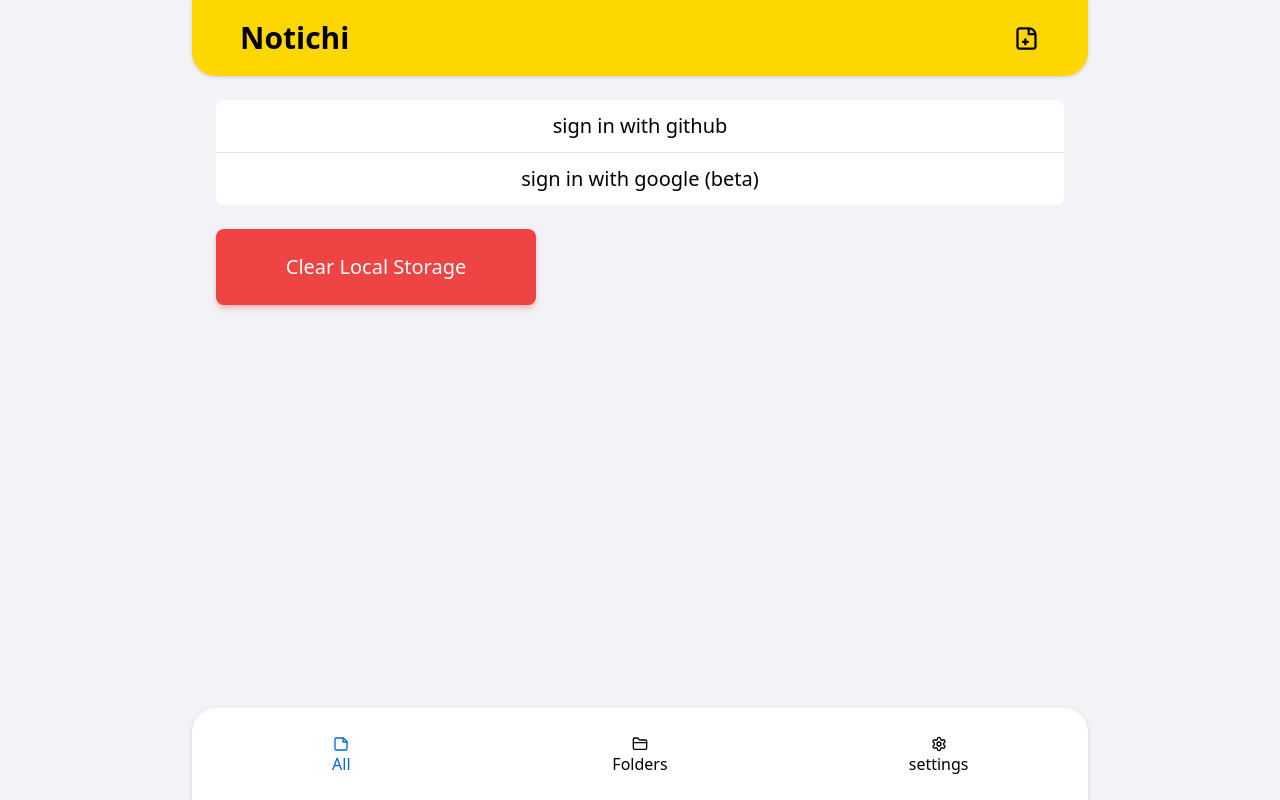
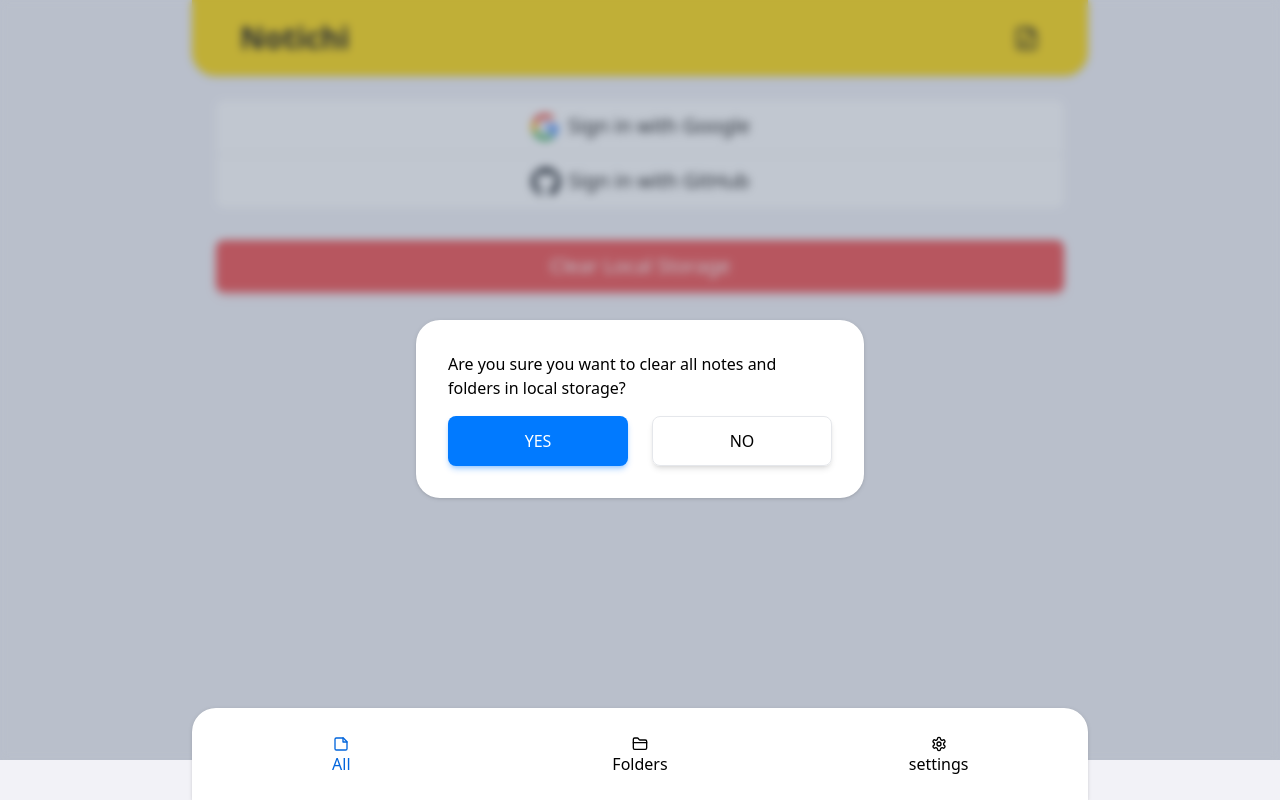
Before and after one commit to MasoudSR/notichi, a Next.js app: page /settings in a window 1280 px wide. Both pictures are taken after a click on the button "Clear Local Storage". Built offline with nearby package versions, Linux system fonts and the light colour scheme; no server answers; what tailwindcss-animated would draw is missing.

Commit message:
settings ui improved for better user experience

```diff
--- a/src/components/module/NoteFields.tsx
+++ b/src/components/module/NoteFields.tsx
@@ -74,7 +74,7 @@ export default function NoteFields({
 				</div>
 			</div>
 			<AddToFolder note={note} setNote={setNote} showFolders={showFolders} setShowFolders={setShowFolders} />
-			{showFolders && <Shadow setShowFolders={setShowFolders} />}
+			{showFolders && <Shadow setShow={setShowFolders} />}
 		</>
 	);
 }
--- /dev/null
+++ b/src/components/module/PopUp.tsx
@@ -0,0 +1,33 @@
+export default function PopUp({
+	blueBtnText,
+	whiteBtnText,
+	text,
+	blueBtnFunc,
+	whiteBtnFunc,
+}: {
+	text: string;
+	blueBtnText: string;
+	whiteBtnText: string;
+	blueBtnFunc: () => void;
+	whiteBtnFunc: () => void;
+}) {
+	return (
+		<div className="fixed max-w-md top-[40%] left-[50%] z-20 drop-shadow -translate-x-[50%] w-[80%]">
+			<div className={`bg-white animate-jump-in animate-duration-300 p-8 rounded-3xl`}>
+				{text}
+				<div className="justify-between mt-4 grid grid-cols-2 gap-6">
+					<button
+						className="bg-[#017AFF] text-white font-medium p-3 rounded-lg shadow-md shadow-[#017AFF]/30"
+						onClick={blueBtnFunc}>
+						{blueBtnText}
+					</button>
+					{
+						<button className="inline-block text-center border p-3 rounded-lg shadow-md" onClick={whiteBtnFunc}>
+							{whiteBtnText}
+						</button>
+					}
+				</div>
+			</div>
+		</div>
+	);
+}
--- a/src/components/module/Shadow.tsx
+++ b/src/components/module/Shadow.tsx
@@ -1,9 +1,9 @@
 import React from "react";
 
-export default function Shadow({ setShowFolders }: { setShowFolders: React.Dispatch<React.SetStateAction<boolean>> }) {
+export default function Shadow({ setShow }: { setShow: React.Dispatch<React.SetStateAction<boolean>> }) {
 	return (
 		<button
-			className="bg-slate-500/40 w-screen h-screen fixed top-0 left-0 backdrop-blur-sm z-10 animate-fade"
-			onClick={() => setShowFolders(false)}></button>
+			className="bg-slate-500/40 w-screen h-screen fixed -top-10 left-0 backdrop-blur-sm z-10 animate-fade animate-duration-300"
+			onClick={() => setShow(false)}></button>
 	);
 }
--- a/src/components/template/SettingsPage.tsx
+++ b/src/components/template/SettingsPage.tsx
@@ -5,8 +5,10 @@ import loadStorage from "@/helpers/loadStorage";
 import saveStorage from "@/helpers/saveStorage";
 import { signIn, signOut, useSession } from "next-auth/react";
 import Image from "next/image";
-import { useContext, useEffect } from "react";
+import { useContext, useEffect, useState } from "react";
 import { toast } from "react-toastify";
+import PopUp from "../module/PopUp";
+import Shadow from "../module/Shadow";
 
 export default function SettingsPage() {
 	// const syncHandler = (checkbox: any) => {
@@ -19,6 +21,7 @@ export default function SettingsPage() {
 
 	const { status, data: session } = useSession();
 	const { isMounted, setIsMounted, prevPageName, selectedPageName } = useContext(Context);
+	const [clearStoragePopUp, setClearStoragePopUp] = useState(false);
 
 	useEffect(() => {
 		setIsMounted(true);
@@ -45,9 +48,15 @@ export default function SettingsPage() {
 		}
 	};
 
+	const clearStorageHandler = () => {
+		localStorage.removeItem("data");
+		setClearStoragePopUp(false);
+	};
+
 	return (
+		<>
 			<div
-			className={`${
+				className={`p-6 flex flex-col gap-8 ${
 					isMounted
 						? prevPageName.name === "folders" || prevPageName.name === "notes"
 							? "animate-fade-left animate-duration-150 animate-ease-out"
@@ -56,8 +65,14 @@ export default function SettingsPage() {
 						? "animate-fade-out-right animate-duration-150 animate-ease-out"
 						: "animate-fade-down animate-duration-150 animate-ease-out animate-reverse"
 				}`}>
-			{status === "authenticated" && (
-				<div className="m-6 font-medium text-xl bg-white rounded-lg flex flex-col justify-center">
+				{status === "loading" && (
+					<div className="flex font-medium text-xl bg-white rounded-lg justify-center">
+						<span className="border-4 border-t-orange-300 animate-spin h-8 w-8 m-3 block rounded-full" />
+					</div>
+				)}
+				<div className="font-medium text-xl bg-white rounded-lg flex flex-col justify-center">
+					{status === "authenticated" ? (
+						<div>
 							<div className="flex gap-4 m-4">
 								<Image src={session?.user?.image!} alt={session?.user?.name!} width={70} height={70} />
 								<div className="flex flex-col">
@@ -65,40 +80,45 @@ export default function SettingsPage() {
 									<span className="font-light whitespace-pre-line truncate text-[#8A8A8E]">{session?.user?.email}</span>
 								</div>
 							</div>
-					<div className="w-full border-t flex p-4 gap-4">
+							<div className="w-full border-t grid grid-cols-3 p-4 gap-4">
 								<button
-							className="bg-[#017AFF] text-white font-medium p-3 rounded-lg shadow-md shadow-[#017AFF]/30 w-full"
+									className="bg-[#017AFF] text-white text-lg p-3 rounded-lg shadow-md shadow-[#017AFF]/30 col-span-2"
 									onClick={syncHandler}>
 									Sync with Cloud
 								</button>
 								<button
-							className="text-center bg-red-500 text-white p-3 rounded-lg shadow-md shadow-red-500/30 w-80"
+									className="text-center bg-red-500 text-white sm:p-1 rounded-lg shadow-md shadow-red-500/30 text-lg"
 									onClick={() => signOut()}>
 									Sign Out
 								</button>
 							</div>
 						</div>
-			)}
-			<div className="m-6 font-medium text-xl bg-white rounded-lg">
-				{status === "loading" ? (
-					<span className="border-4 border-t-orange-300 animate-spin h-8 w-8 m-3 block rounded-full" />
 					) : (
-					status !== "authenticated" && (
 						<div>
-							<button className="w-full py-3 px-5" onClick={() => signIn("github")}>
-								sign in with github
+							<button className="w-full py-3 px-5 flex justify-center gap-2" onClick={() => signIn("google")}>
+								<Image src="/icons/Google-logo.svg" alt="GitHub" width={30} height={30} />
+								Sign in with Google
 							</button>
-							<button className="w-full py-3 px-5 border-t" onClick={() => signIn("google")}>
-								sign in with google (beta)
+							<button className="w-full py-3 px-5 flex justify-center gap-2 border-t" onClick={() => signIn("github")}>
+								<Image src="/icons/github-mark.svg" alt="GitHub" width={30} height={30} />
+								Sign in with GitHub
 							</button>
 						</div>
-					)
 					)}
 				</div>
-			<div className="m-6 font-medium text-xl bg-red-500 text-white p-3 rounded-lg shadow-md shadow-red-500/30 w-80">
-				<button className="w-full py-3 px-5" onClick={() => localStorage.removeItem("data")}>
+				<div className="font-medium text-xl bg-white rounded-lg flex flex-col justify-center">
+					<button
+						className="text-center bg-red-500 text-white p-3 rounded-lg shadow-md shadow-red-500/30"
+						onClick={
+							() => setClearStoragePopUp(true)
+							// localStorage.removeItem("data")
+						}>
 						Clear Local Storage
 					</button>
+				</div>
+				<div className="text-center text-[#8A8A8E]">
+					<p>Notichi Version 1.2.2</p>
+					<p>Made with ❤️ by Masoud S.Rad</p>
 				</div>
 				{/* <div className="m-6 font-medium text-xl flex justify-between bg-white rounded-lg py-3 px-5 items-center">
 			<span>Sync Notes (soon)</span>
@@ -113,5 +133,17 @@ export default function SettingsPage() {
 			</label>
 		</div> */}
 			</div>
+			{clearStoragePopUp && (
+				<PopUp
+					text={"Are you sure you want to clear all notes and folders in local storage?"}
+					blueBtnText={"YES"}
+					whiteBtnText={"NO"}
+					blueBtnFunc={clearStorageHandler}
+					whiteBtnFunc={() => setClearStoragePopUp(false)}
+				/>
+			)}
+
+			{clearStoragePopUp && <Shadow setShow={setClearStoragePopUp} />}
+		</>
 	);
 }
```
Also changed, not shown: public/icons/Google-logo.svg (added), public/icons/github-mark.svg (added). Lines whose indentation alone changed are shown as unchanged.
